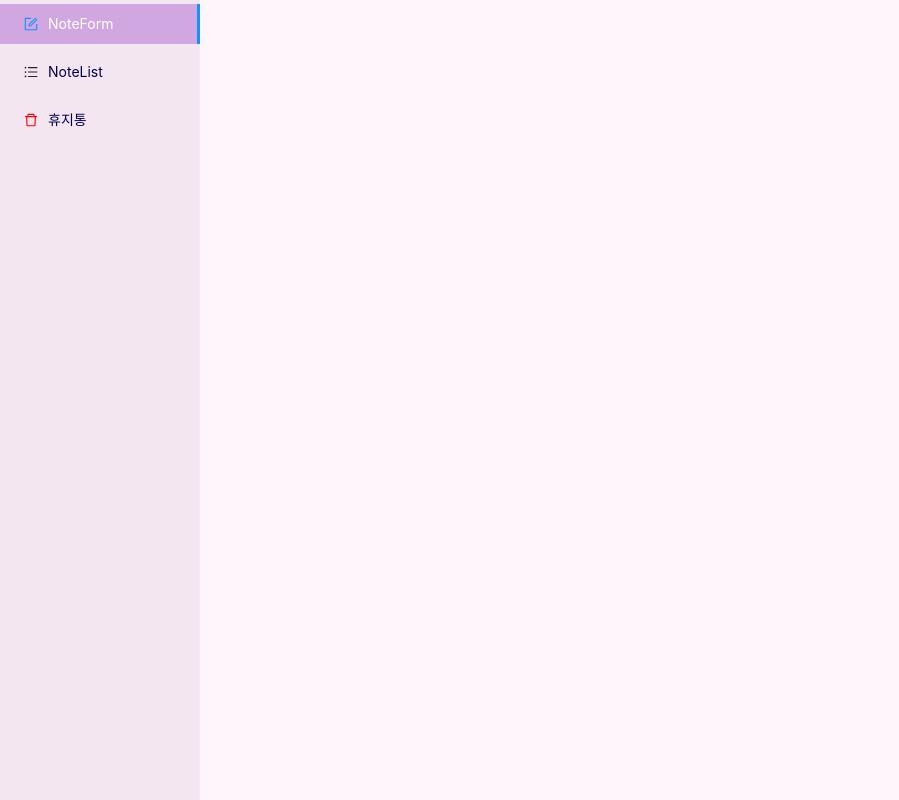
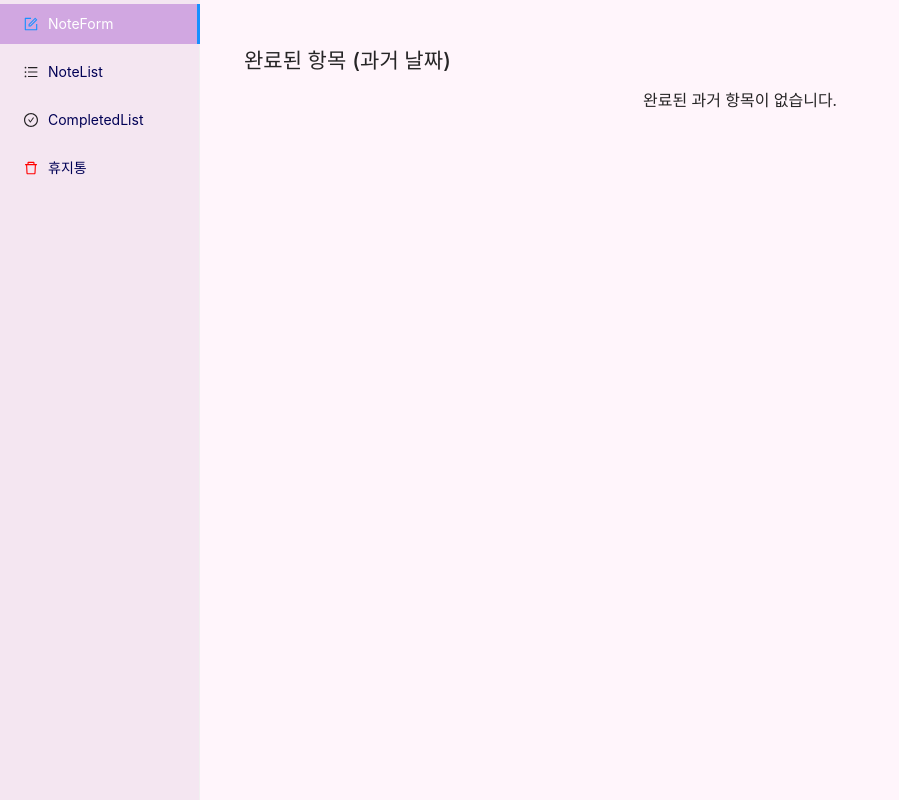
Before and after one commit to project-pododo/pododo-client, a React (Create React App) app: page /completed in a window 1280 px wide. Shown: the whole page, without its empty margins (0-899 px from the left). Built offline with nearby package versions, Linux system fonts and the light colour scheme.

Commit message:
완료리스트 중간 커밋

```diff
--- a/src/App.js
+++ b/src/App.js
@@ -5,11 +5,13 @@ import {
   FormOutlined,
   UnorderedListOutlined,
   DeleteOutlined,
+  CheckCircleOutlined,
 } from "@ant-design/icons";
 import { useState } from "react";
 import NoteForm from "./component/NoteForm";
 import NoteList from "./component/NoteList";
 import RubbishList from "./component/RubbishList";
+import CompletedList from "./component/CompletedList";
 
 const { Content, Sider } = Layout;
 
@@ -99,17 +101,34 @@ function App() {
             </Menu.Item>
             <Menu.Item
               key="3"
-              icon={<DeleteOutlined />}
+              icon={<CheckCircleOutlined />}
               style={{
-                color: "red",
                 backgroundColor:
                   selectedKey === "3" ? "#D1A7E1" : "transparent",
               }}
             >
               <Link
+                to="/completed"
+                style={{
+                  color: selectedKey === "3" ? "#ffffff" : "#000055",
+                }}
+              >
+                CompletedList
+              </Link>
+            </Menu.Item>
+            <Menu.Item
+              key="4"
+              icon={<DeleteOutlined />}
+              style={{
+                color: "red",
+                backgroundColor:
+                  selectedKey === "4" ? "#D1A7E1" : "transparent",
+              }}
+            >
+              <Link
                 to="/rubbish"
                 style={{
-                  color: selectedKey === "3" ? "#ffffff" : "#000055",
+                  color: selectedKey === "4" ? "#ffffff" : "#000055",
                 }}
               >
                 휴지통
@@ -141,6 +160,10 @@ function App() {
                 }
               />
               <Route
+                path="/completed"
+                element={<CompletedList notes={notes} />}
+              />
+              <Route
                 path="/rubbish"
                 element={
                   <RubbishList rubbish={rubbish} onRestore={handleRestore} />
--- /dev/null
+++ b/src/component/CompletedList.js
@@ -0,0 +1,36 @@
+import React from "react";
+import { Collapse } from "antd";
+import dayjs from "dayjs";
+
+const { Panel } = Collapse;
+
+function CompletedList({ notes }) {
+  // 현재 날짜보다 이전에 등록된 완료된 항목 필터링
+  const pastCompletedNotes = notes.filter(
+    (note) => note.isCompleted && dayjs(note.dateRange[1]).isBefore(dayjs())
+  );
+
+  return (
+    <div style={{ padding: 20, margin: "0 auto" }}>
+      <h2>완료된 항목 (과거 날짜)</h2>
+      {pastCompletedNotes.length > 0 ? (
+        <Collapse accordion>
+          {pastCompletedNotes.map((note) => (
+            <Panel header={note.title} key={note.id}>
+              <p>{note.content}</p>
+              <p style={{ color: "gray", fontSize: "12px" }}>
+                완료일: {dayjs(note.dateRange[1]).format("YYYY-MM-DD HH:mm")}
+              </p>
+            </Panel>
+          ))}
+        </Collapse>
+      ) : (
+        <div style={{ fontSize: 16, textAlign: "center", width: "100%" }}>
+          완료된 과거 항목이 없습니다.
+        </div>
+      )}
+    </div>
+  );
+}
+
+export default CompletedList;
```
